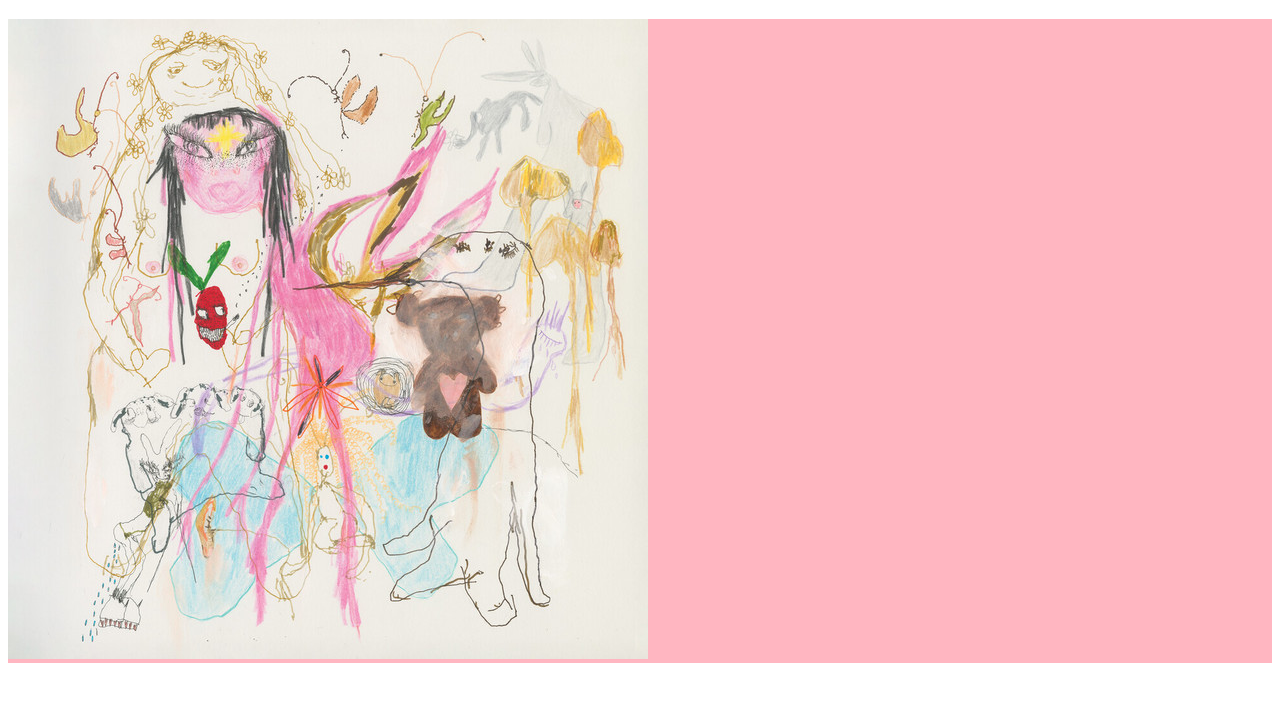
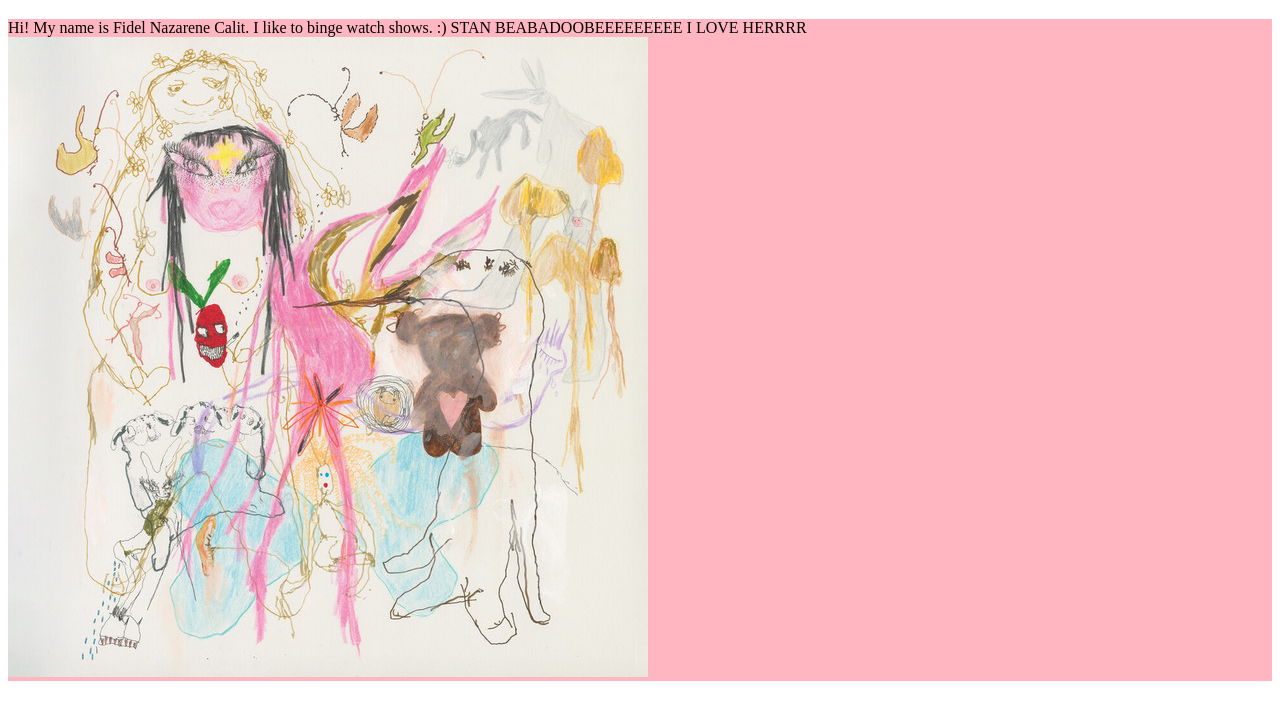
Before and after one commit to fideelll/myfirstpage, a plain HTML site: page index.html in a window 1280 px wide. Shown: the part 61-780 px from the top of the page. Drawn offline with Linux system fonts and the light colour scheme.

Commit message:
Update index.html

```diff
--- a/index.html
+++ b/index.html
@@ -3,7 +3,7 @@
   <body>
     <h1 style="background-color:DarkSlateBlue;">Welcome :3 </h1>
 
-    <p style="background-color:LightPink;" style="color:CornflowerBlue;"  Hi! My name is Fidel Nazarene Calit. I like to binge watch shows.  :) STAN BEABADOOBEEEEEEEEE I LOVE HERRRR>
+    <p style="background-color:LightPink;" style="color:CornflowerBlue;">  Hi! My name is Fidel Nazarene Calit. I like to binge watch shows.  :) STAN BEABADOOBEEEEEEEEE I LOVE HERRRR
 
       <img src="ab67616d0000b273384d10f967c2b914de7e2713.jfif" alt="Beatopia album cover">
 
```
